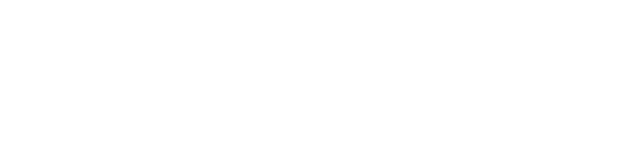
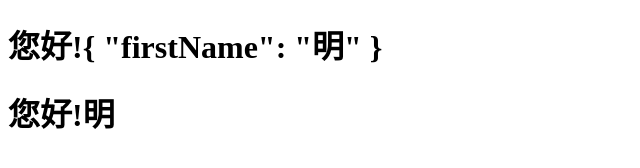
Before and after one commit to tgltsungyu/vue3.x, a plain HTML site: page index.html in a window 1280 px wide. Shown: the whole page, without its empty margins (0-640 px from the left). Drawn offline with Linux system fonts and the light colour scheme.

Commit message:
Vue基礎入門
使用data提供數據

```diff
--- a/index.html
+++ b/index.html
@@ -8,7 +8,10 @@
     <title>Document</title>
 </head>
 <body>
-    <div id="app"></div>
+    <div id="app">
+        <h1>您好!{{name}}</h1>
+        <h1>您好!{{name.firstName}}</h1>
+    </div>
     <script src="index.js"></script>
 </body>
 </html>
--- a/index.js
+++ b/index.js
@@ -1,2 +1,10 @@
-const app = Vue.createApp();
+const app = Vue.createApp({
+    data() {
+        return {
+            name: {
+                firstName:"明"
+            },
+        };
+    },
+});
 app.mount("#app");
```
